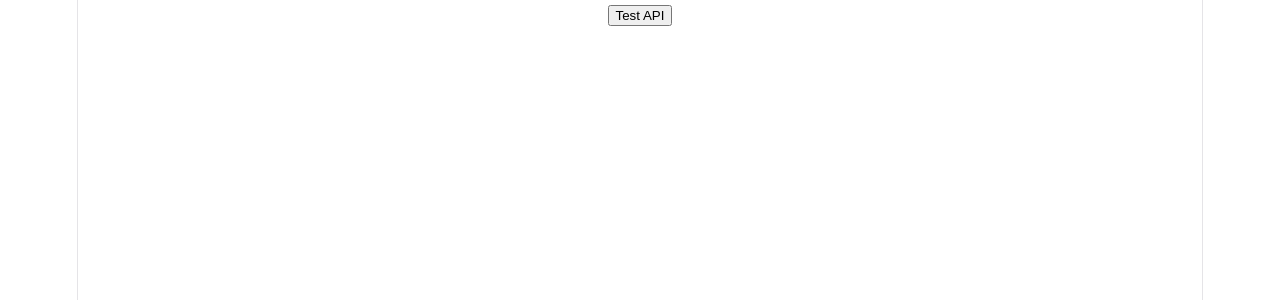
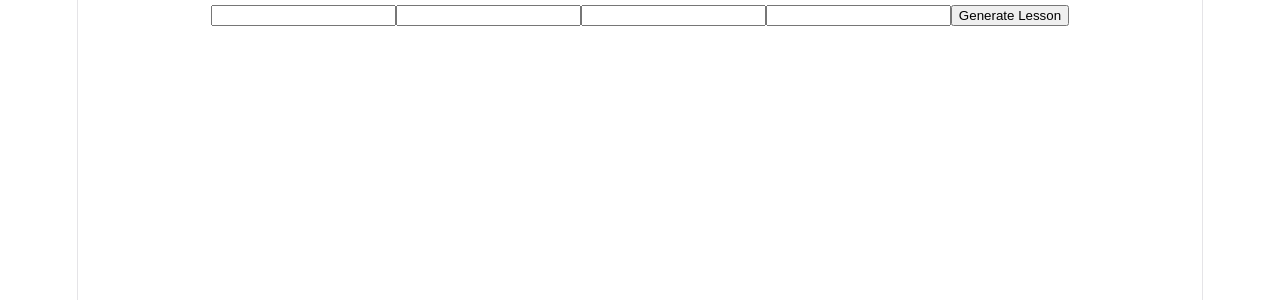
Before and after one commit to nhat-uyen/prep-period, a React (Vite) app in the folder frontend/: page / in a window 1280 px wide. Shown: the top 300 px of the page. Built offline with nearby package versions, Linux system fonts and the light colour scheme.

Commit message:
Added frontend components allowing input from users and display of generated lesson

```diff
--- a/frontend/src/App.tsx
+++ b/frontend/src/App.tsx
@@ -1,26 +1,27 @@
-import axios from "axios";
+import { useState } from "react";
+import LessonForm from "./components/LessonForm";
+import LessonCard from "./components/LessonCard";
 
-// For current testing purposes, the base URL is set to "http://localhost:8000" to connect to the backend API.
+
 function App() {
-  async function testApi() {
-    try {
-      const response = await axios.post("http://localhost:8000/lessons", {
-        subject: "Math",
-        topic: "Fractions",
-        grade: 5,
-        duration_minutes: 45,
-      });
-
-      console.log(response.data);
-    } catch (error) {
-      console.error(error);
-    }
-  }
+  const [lesson, setLesson] = useState(null);
+  const [loading, setLoading] = useState(false)
+  const [loadError, setLoadError] = useState("")
 
   return (
-    <div>
-      <button onClick={testApi}>Test API</button>
-    </div>
+    <>
+      <LessonForm
+        onLessonGenerated={setLesson}
+        setLoading={setLoading}
+        setLoadError={setLoadError}
+        />
+      {lesson && <LessonCard lesson={lesson} />}
+
+      {loading && <h2>Generating lesson...</h2>}
+
+      {loadError && <p>{loadError}</p>
+      }
+    </>
   );
 }
 
--- a/frontend/src/api/lessons.ts
+++ b/frontend/src/api/lessons.ts
@@ -11,10 +11,4 @@ The response from the server is logged to the console for verification.
 // Configure Axios instance with the base URL for the backend API
 const api = axios.create({ baseURL: "http://localhost:8000"});
 
-export default api;
-
-// Create a call to the backend API to create a new lesson with specific details
-const response = await api.post("/lessons", {
-    subject: "Math", topic: "Fractions", grade: 5, duration_minutes: 45});
-
-console.log(response.data);
+export default api
--- a/frontend/src/components/LessonCard.tsx
+++ b/frontend/src/components/LessonCard.tsx
@@ -0,0 +1,40 @@
+type Activity = {
+    name: string; duration_minutes: number; instructions: string
+};
+
+type Lesson = {
+    title: string; objectives: string[]; materials: string[]; activities: Activity[]
+};
+
+type LessonCardProps = {
+    lesson: Lesson
+};
+
+export default function LessonCard({lesson}: LessonCardProps) {
+    return (
+        <div>
+            <h2>{lesson.title}</h2>
+
+            <h3>Objectives</h3>
+            <ul>
+                {lesson.objectives.map((objective) => (<li key={objective}>{objective}</li>))}
+            </ul>
+
+            <h3>Materials</h3>
+            <ul>
+                {lesson.materials.map((material) => (<li key={material}>{material}</li>))}
+            </ul>
+
+            <h3>Activies</h3>
+            {lesson.activities.map((activity) => (
+                <div key={activity.name}>
+                    <h4>
+                        {activity.name} ({activity.duration_minutes} min)
+                    </h4>
+
+                    <p>{activity.instructions}</p>
+                </div>
+            ))}
+        </div>
+    )
+}
--- a/frontend/src/components/LessonForm.tsx
+++ b/frontend/src/components/LessonForm.tsx
@@ -0,0 +1,67 @@
+import { useState } from "react";
+import api from "../api/lessons";
+
+
+
+type LessonFormProps = ({
+    onLessonGenerated: (lesson: any) => void;
+    setLoading: (loading: boolean) => void;
+    setLoadError: (loadError: string) => void
+});
+
+
+export default function LessonForm({ onLessonGenerated, setLoading, setLoadError }: LessonFormProps) {
+    const [subject, setSubject] = useState("");
+    const [topic, setTopic] = useState("");
+    const [grade, setGrade] = useState("");
+    const [duration, setDuration] = useState("");
+
+
+    //Later: add in try catch block to catch input that are empty
+    async function handleSubmit(e: React.SubmitEvent) {
+        e.preventDefault();
+
+        try {
+            setLoading(true);
+            setLoadError("");
+
+            const lessonRequest = await api.post("/lessons", {subject, topic, grade, duration_minutes:duration});
+
+            console.log(lessonRequest.data);
+            onLessonGenerated(lessonRequest.data);
+        } catch(err) {
+            setLoadError("Failed to generate lesson. Please try again");
+        } finally {
+            setLoading(false);
+        }
+    }
+
+    return (
+    <div>
+        <form onSubmit={handleSubmit}>
+            <input
+                value={subject}
+                onChange={e => setSubject(e.target.value)}
+            />
+            <input
+                value={topic}
+                onChange={e => setTopic(e.target.value)}
+            />
+            <input
+                value={grade}
+                type="number"
+                onChange={e => setGrade(e.target.value)}
+            />
+            <input
+                value={duration}
+                type="number"
+                onChange={e => setDuration(e.target.value)}
+            />
+
+            <button onSubmit={handleSubmit}>
+                Generate Lesson
+            </button>
+        </form>
+    </div>
+    );
+}
```
